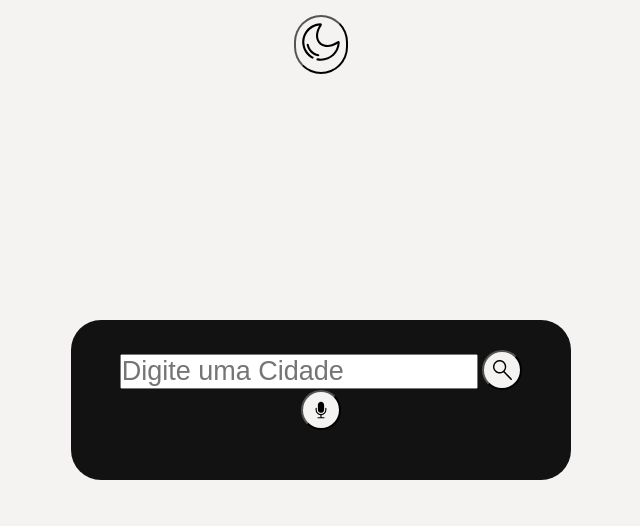
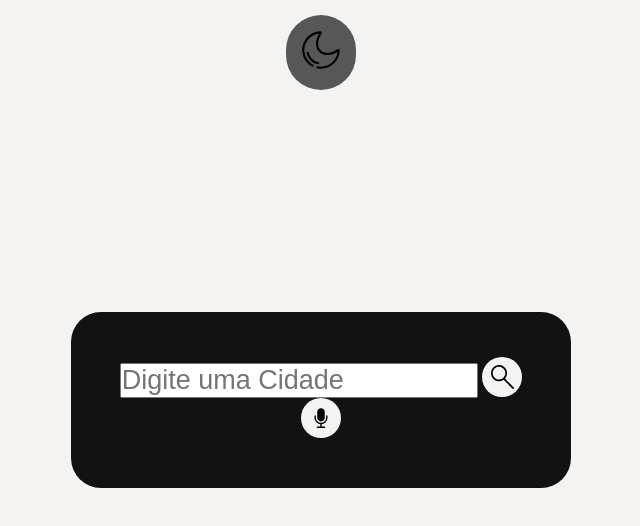
Before and after one commit to MaxMartinovich/weather-app, a plain HTML site: page index.html in a window 1280 px wide. Shown: the whole page, without its empty margins (319-959 px from the left). Drawn offline with Linux system fonts and the light colour scheme.

Commit message:
Ajuste na borda dos botoes e cor do botão principal de trocar a cor da tela

```diff
--- a/style.css
+++ b/style.css
@@ -28,6 +28,7 @@ body {
   width: 500px;
   padding: 30px;
   border-radius: 30px;
+  padding-top: 45px;
 }
 
 .input-cidade {
@@ -38,7 +39,9 @@ body {
   color: #f4f3f2;
   cursor: pointer;
   border-radius: 40px;
-  background-color: #f4f3f2;
+  background-color: #575757;
+  border: none;
+  padding: 10px;
 }
 .botao-header:hover {
   background-color: #aaa9a9;
@@ -51,6 +54,7 @@ body {
   background: #f4f3f2;
   cursor: pointer;
   border-radius: 40px;
+  border: none;
 }
 
 .botao:hover {
```
